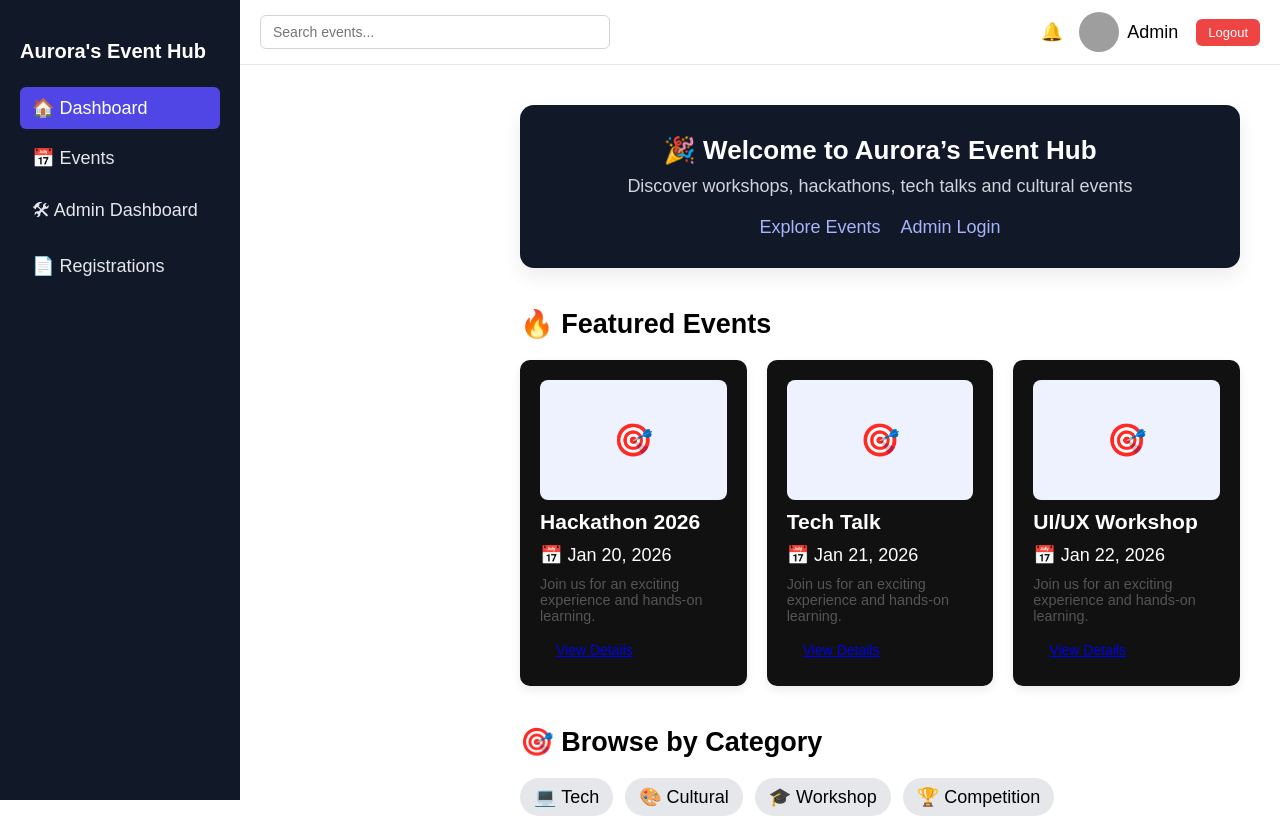
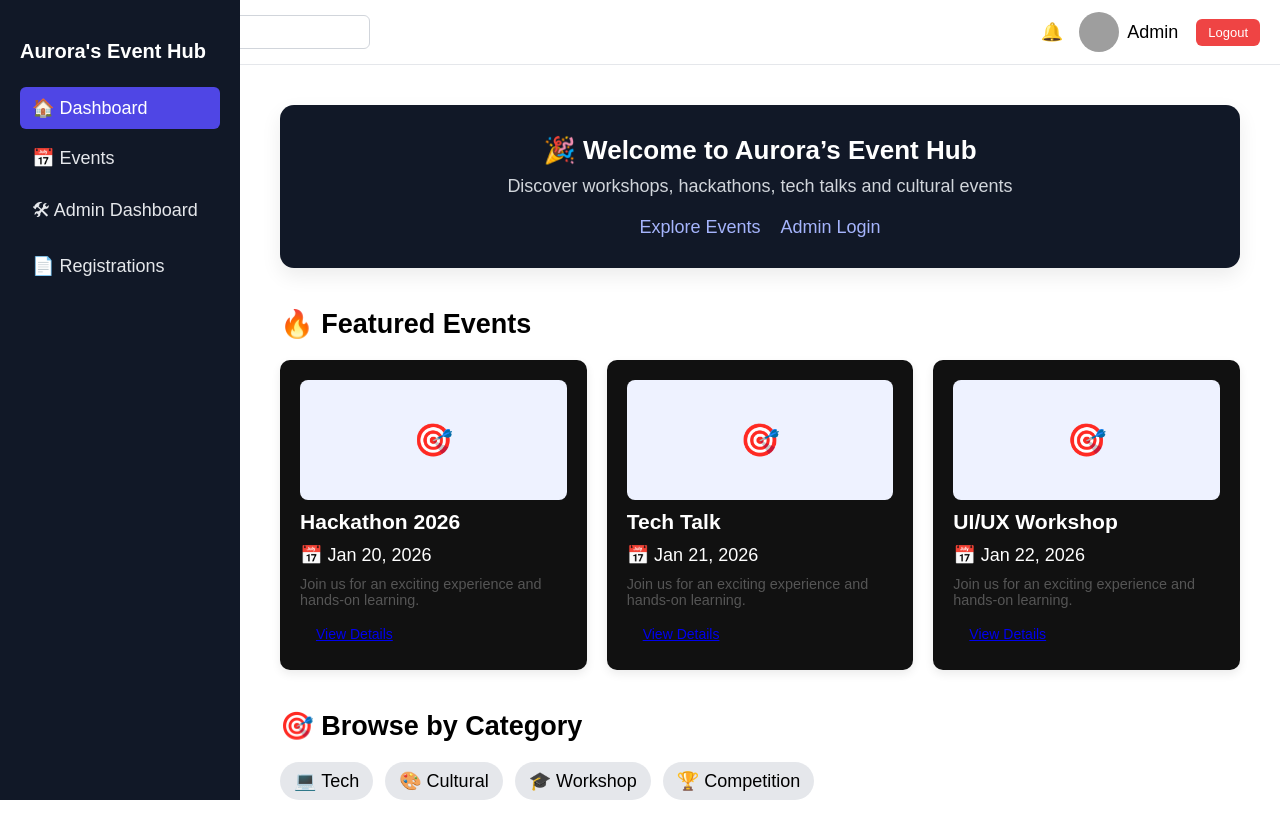
Before and after one commit to vaishnavichattarbandh/event-registration-frontend, a React app: page / in a window 1280 px wide. Shown: the top 816 px of the page. Built offline with nearby package versions, Linux system fonts and the light colour scheme; grey boxes are pictures that could not be loaded; the HTML template or start-up script is replaced by a standard one.

Commit message:
fix mobile sidebar toggle

```diff
--- a/src/components/sidebar.jsx
+++ b/src/components/sidebar.jsx
@@ -4,7 +4,6 @@ import "../styles/sidebar.css";
 const Sidebar = ({ isOpen, closeSidebar }) => {
   return (
     <>
-      {/* Sidebar */}
       <aside className={`sidebar ${isOpen ? "open" : ""}`}>
         <h2 className="logo">Aurora's Event Hub</h2>
 
@@ -12,11 +11,9 @@ const Sidebar = ({ isOpen, closeSidebar }) => {
           <NavLink to="/" end className="nav-link" onClick={closeSidebar}>
             🏠 Dashboard
           </NavLink>
-
           <NavLink to="/events" className="nav-link" onClick={closeSidebar}>
             📅 Events
           </NavLink>
-
           <NavLink
             to="/admin/dashboard"
             className="nav-link"
@@ -24,7 +21,6 @@ const Sidebar = ({ isOpen, closeSidebar }) => {
           >
             🛠 Admin Dashboard
           </NavLink>
-
           <NavLink
             to="/admin/registrations"
             className="nav-link"
@@ -35,7 +31,6 @@ const Sidebar = ({ isOpen, closeSidebar }) => {
         </nav>
       </aside>
 
-      {/* Overlay */}
       {isOpen && <div className="overlay" onClick={closeSidebar} />}
     </>
   );
--- a/src/layouts/mainlayout.jsx
+++ b/src/layouts/mainlayout.jsx
@@ -11,16 +11,9 @@ const MainLayout = () => {
 
   return (
     <>
-      {/* Sidebar + overlay */}
       <Sidebar isOpen={sidebarOpen} closeSidebar={closeSidebar} />
 
-      {/* Main Content */}
-      <div
-        className="right-panel"
-        style={{
-          marginLeft: window.innerWidth > 768 ? "240px" : "0",
-        }}
-      >
+      <div className="right-panel">
         <Navbar onMenuClick={toggleSidebar} />
         <main className="main-content">
           <Outlet />
--- a/src/styles/sidebar.css
+++ b/src/styles/sidebar.css
@@ -8,19 +8,17 @@
   position: fixed;
   top: 0;
   left: 0;
-  z-index: 1002; /* above overlay */
+  z-index: 1002;
   transition: transform 0.3s ease;
-  transform: translateX(0); /* visible by default on desktop */
+  transform: translateX(0); /* desktop visible */
 }
 
-/* Logo */
 .logo {
   font-size: 20px;
   font-weight: bold;
   margin-bottom: 24px;
 }
 
-/* Links */
 .nav-link {
   display: block;
   padding: 10px 12px;
@@ -42,23 +40,20 @@
 
 /* ================= MOBILE ================= */
 @media (max-width: 768px) {
-  /* Hide sidebar by default */
   .sidebar {
-    transform: translateX(-100%);
+    transform: translateX(-100%); /* hidden */
   }
 
-  /* Show when open */
   .sidebar.open {
-    transform: translateX(0);
+    transform: translateX(0); /* visible */
   }
 
-  /* Hamburger button */
   .hamburger {
     display: block;
     position: fixed;
     top: 1rem;
     left: 1rem;
-    z-index: 1100; /* above sidebar */
+    z-index: 1100;
     font-size: 2rem;
     background: none;
     border: none;
@@ -72,16 +67,15 @@
   position: fixed;
   inset: 0;
   background: rgba(0, 0, 0, 0.45);
-  z-index: 1001; /* below sidebar but above content */
+  z-index: 1001;
 }
 
 /* ================= MAIN CONTENT ================= */
 .main-content {
   padding: 20px;
-  margin-left: 240px; /* leave space for desktop sidebar */
+  margin-left: 240px; /* desktop */
 }
 
-/* On mobile, remove left margin */
 @media (max-width: 768px) {
   .main-content {
     margin-left: 0;
```
